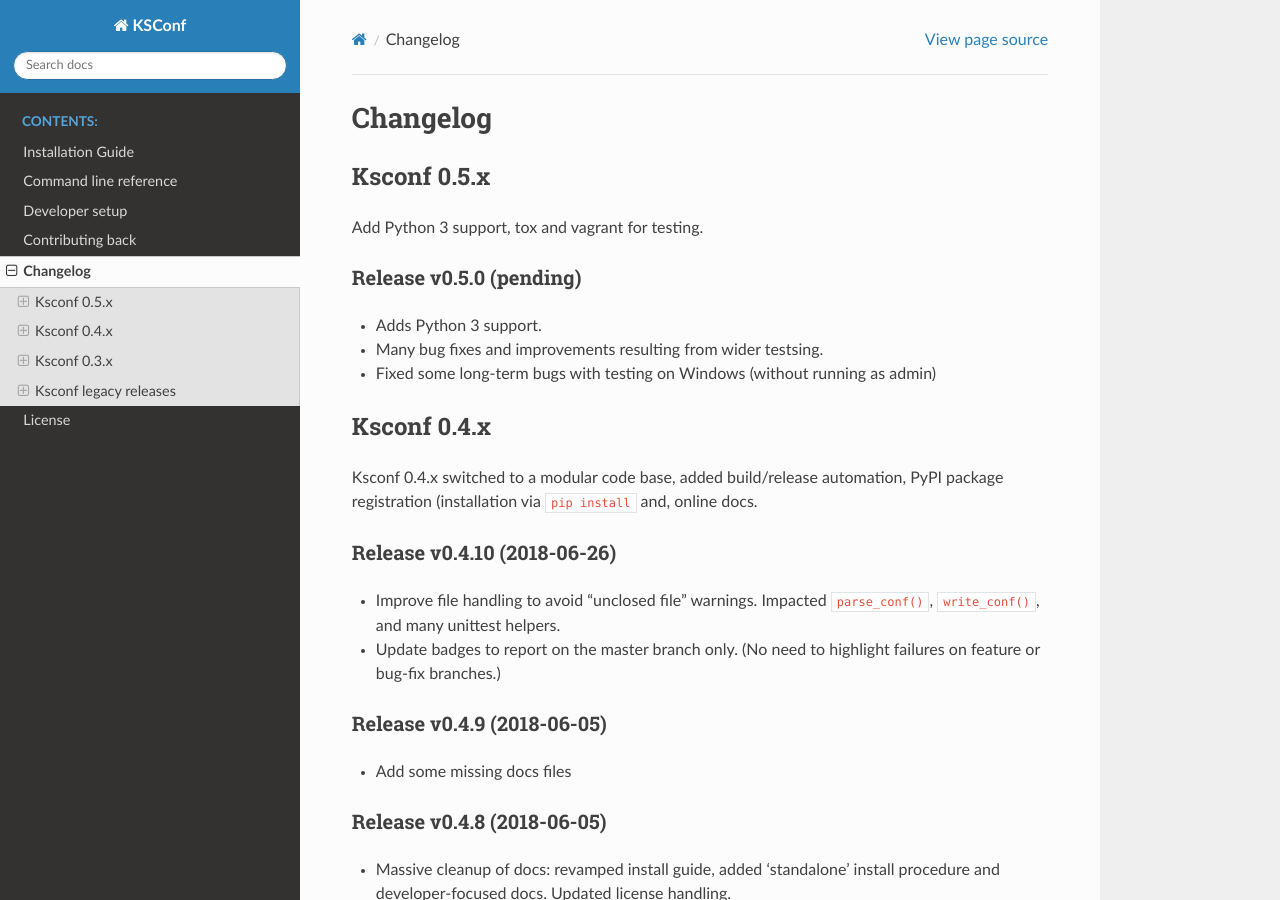
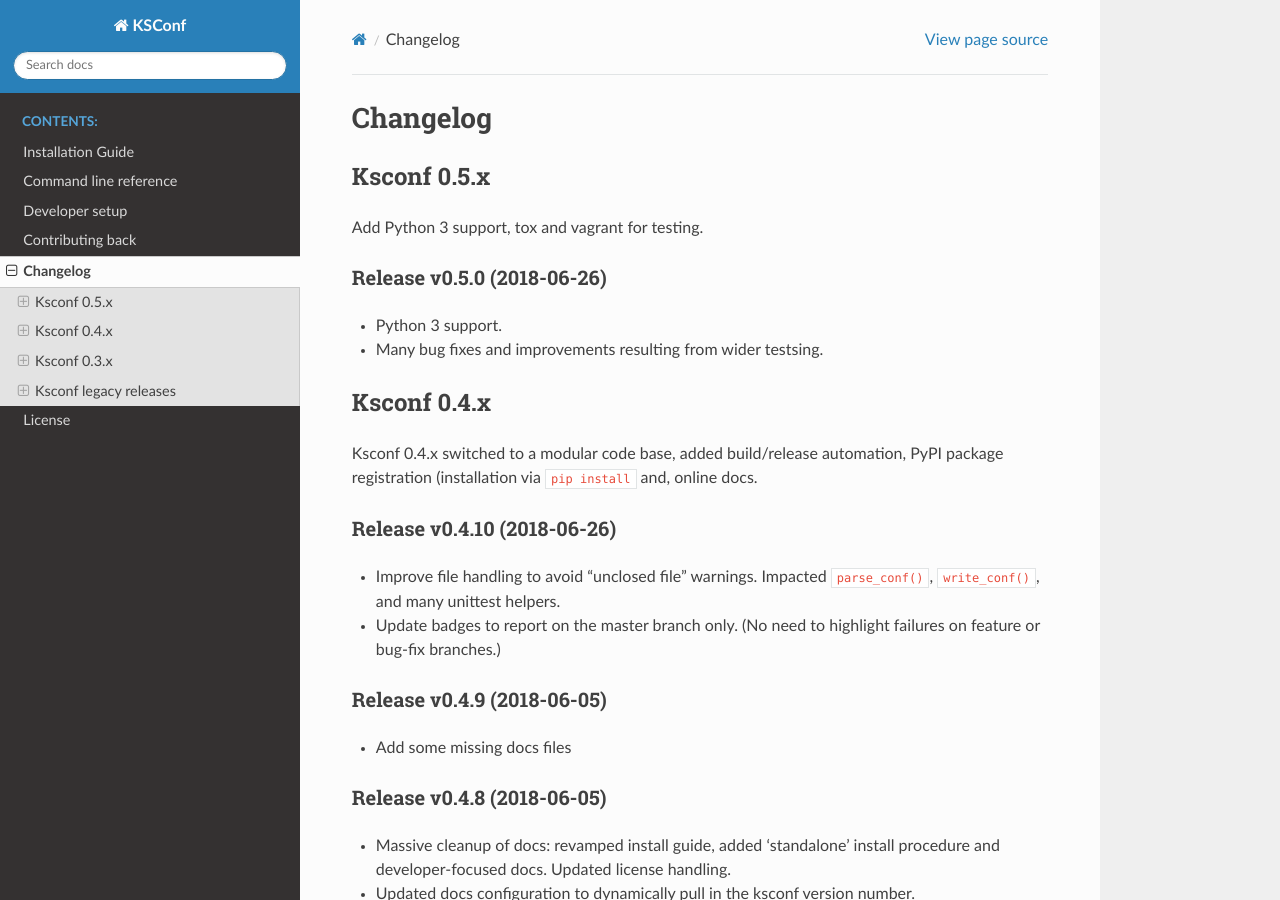
Before and after one commit to Kintyre/ksconf, a Sphinx documentation site: the page built from docs/source/changelog.md, in a window 1280 px wide and 900 px high. Built offline with Sphinx 7.4.7 and the Read the Docs theme 2.0.0, drawn with Linux system fonts in a browser that asks for light colours; the version number could not be read and is left out.

Commit message:
Release 0.5.0
Add Python 3 support

```diff
--- a/docs/source/changelog.md
+++ b/docs/source/changelog.md
@@ -5,10 +5,9 @@
 
 Add Python 3 support, tox and vagrant for testing.
 
-### Release v0.5.0 (pending)
- * Adds Python 3 support.
+### Release v0.5.0 (2018-06-26)
+ * Python 3 support.
  * Many bug fixes and improvements resulting from wider testsing.
- * Fixed some long-term bugs with testing on Windows (without running as admin)
 
 
 ## Ksconf 0.4.x
```
